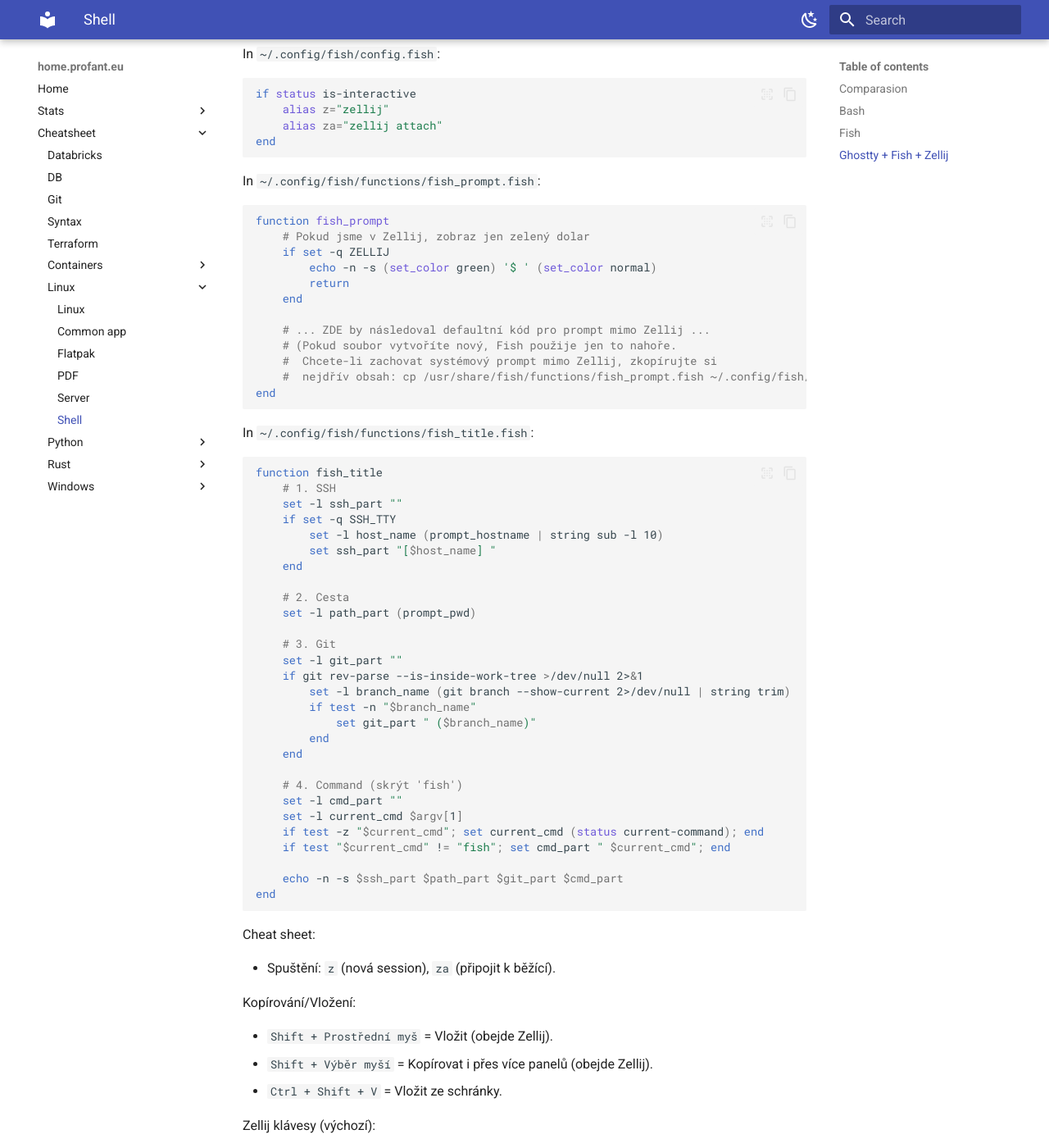
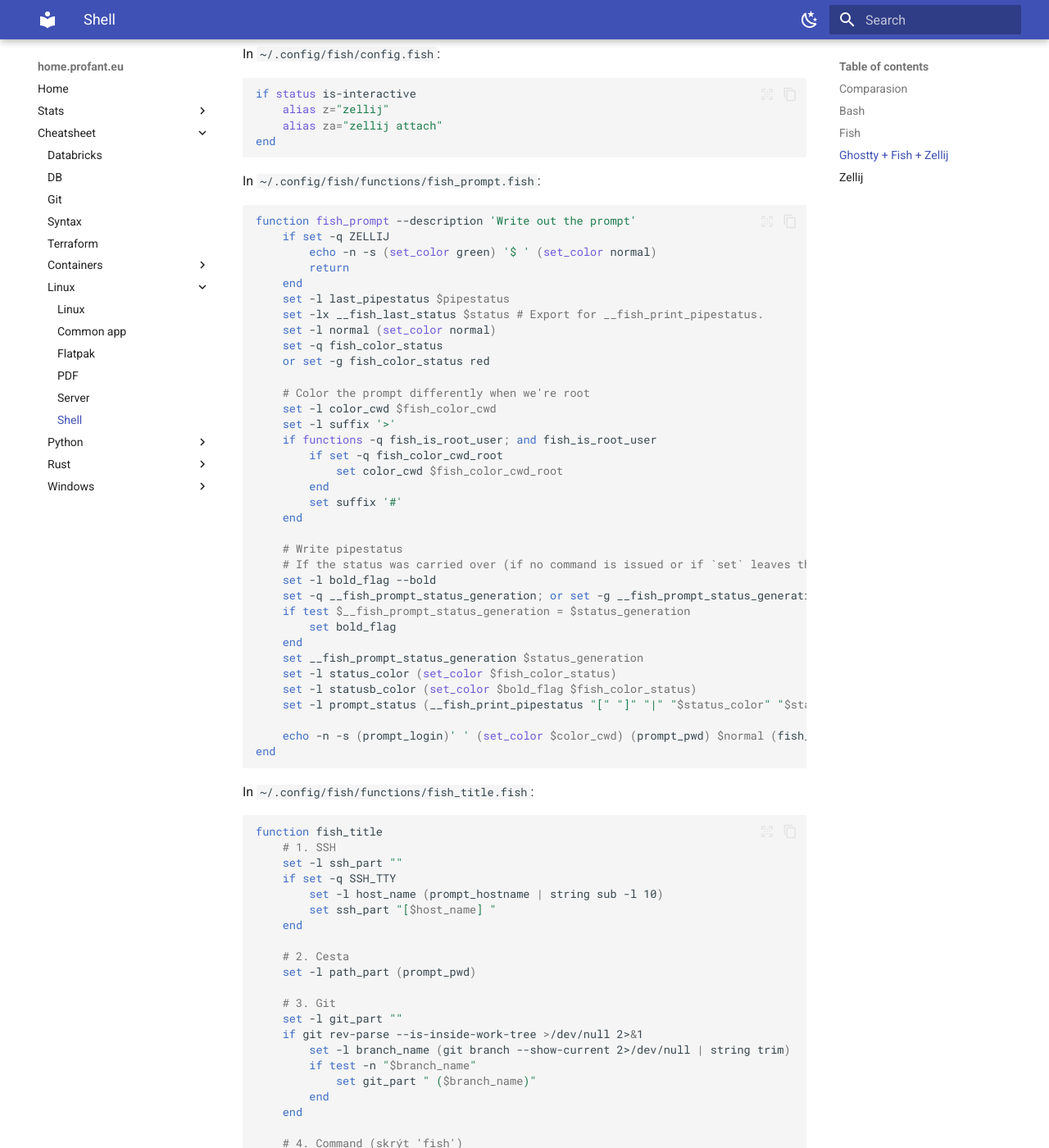
Before and after one commit to Kedrigern/home.profant.eu, an MkDocs documentation site: the page built from docs/cheatsheet/linux/shell.md, in a window 1280 px wide and 1400 px high, scrolled down 1715 px. Shown: the whole window at 82% size. Built offline with MkDocs 1.6.1 and Material for MkDocs 9.7.7, drawn with Linux system fonts in a browser that asks for light colours; some of the changed text lies outside the part shown.

Commit message:
feat: zellij

````diff
--- a/docs/cheatsheet/linux/shell.md
+++ b/docs/cheatsheet/linux/shell.md
@@ -86,17 +86,40 @@ end
 In `~/.config/fish/functions/fish_prompt.fish`:
 
 ```fish
-function fish_prompt
-    # Pokud jsme v Zellij, zobraz jen zelený dolar
+function fish_prompt --description 'Write out the prompt'
     if set -q ZELLIJ
         echo -n -s (set_color green) '$ ' (set_color normal)
         return
     end
+    set -l last_pipestatus $pipestatus
+    set -lx __fish_last_status $status # Export for __fish_print_pipestatus.
+    set -l normal (set_color normal)
+    set -q fish_color_status
+    or set -g fish_color_status red
 
-    # ... ZDE by následoval defaultní kód pro prompt mimo Zellij ...
-    # (Pokud soubor vytvoříte nový, Fish použije jen to nahoře.
-    #  Chcete-li zachovat systémový prompt mimo Zellij, zkopírujte si
-    #  nejdřív obsah: cp /usr/share/fish/functions/fish_prompt.fish ~/.config/fish/functions/)
+    # Color the prompt differently when we're root
+    set -l color_cwd $fish_color_cwd
+    set -l suffix '>'
+    if functions -q fish_is_root_user; and fish_is_root_user
+        if set -q fish_color_cwd_root
+            set color_cwd $fish_color_cwd_root
+        end
+        set suffix '#'
+    end
+
+    # Write pipestatus
+    # If the status was carried over (if no command is issued or if `set` leaves the status untouched), don't bold it.
+    set -l bold_flag --bold
+    set -q __fish_prompt_status_generation; or set -g __fish_prompt_status_generation $status_generation
+    if test $__fish_prompt_status_generation = $status_generation
+        set bold_flag
+    end
+    set __fish_prompt_status_generation $status_generation
+    set -l status_color (set_color $fish_color_status)
+    set -l statusb_color (set_color $bold_flag $fish_color_status)
+    set -l prompt_status (__fish_print_pipestatus "[" "]" "|" "$status_color" "$statusb_color" $last_pipestatus)
+
+    echo -n -s (prompt_login)' ' (set_color $color_cwd) (prompt_pwd) $normal (fish_vcs_prompt) $normal " "$prompt_status $suffix " "
 end
 ```
 
@@ -133,7 +156,7 @@ function fish_title
 end
 ```
 
-Cheat sheet:
+## Zellij
 
 - Spuštění: `z` (nová session), `za` (připojit k běžící).
 
@@ -149,3 +172,13 @@ Zellij klávesy (výchozí):
 - `Ctrl + p + n` = Nový panel.
 - `Ctrl + t + n` = Nový tab.
 - `Alt + šipky` = Pohyb mezi panely (často funguje i bez prefixu, záleží na configu).
+
+| Akce	| Příkaz (Fish) |	Alias (pokud máte) |
+|--------------------------|------------------|---------------------|
+|Start (pojmenovaná) |	zellij -s nazev | 	– |
+|Start (random)	 |zellij | 	z |
+|Seznam běžících	|zellij ls	|–|
+|Připojit (menu)	| zellij attach|	za|
+|Připojit (jméno)	| zellij a nazev	|za nazev|
+|Zrušit (zvenku)	|zellij d nazev	|–|
+|Odpojit (zevnitř)	|Ctrl + o -> d|	–|
````
Also changed, not shown: docs/cheatsheet/linux/flatpak.md (+1 -0 lines).
